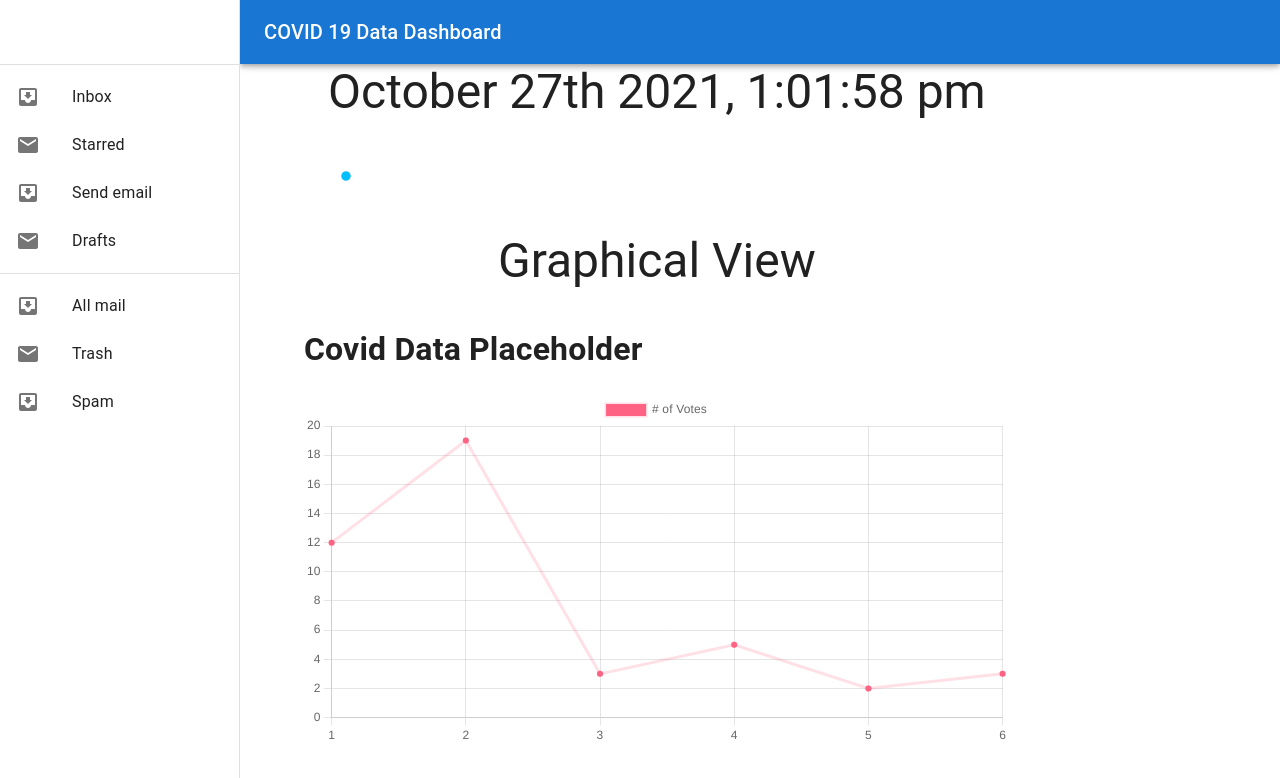
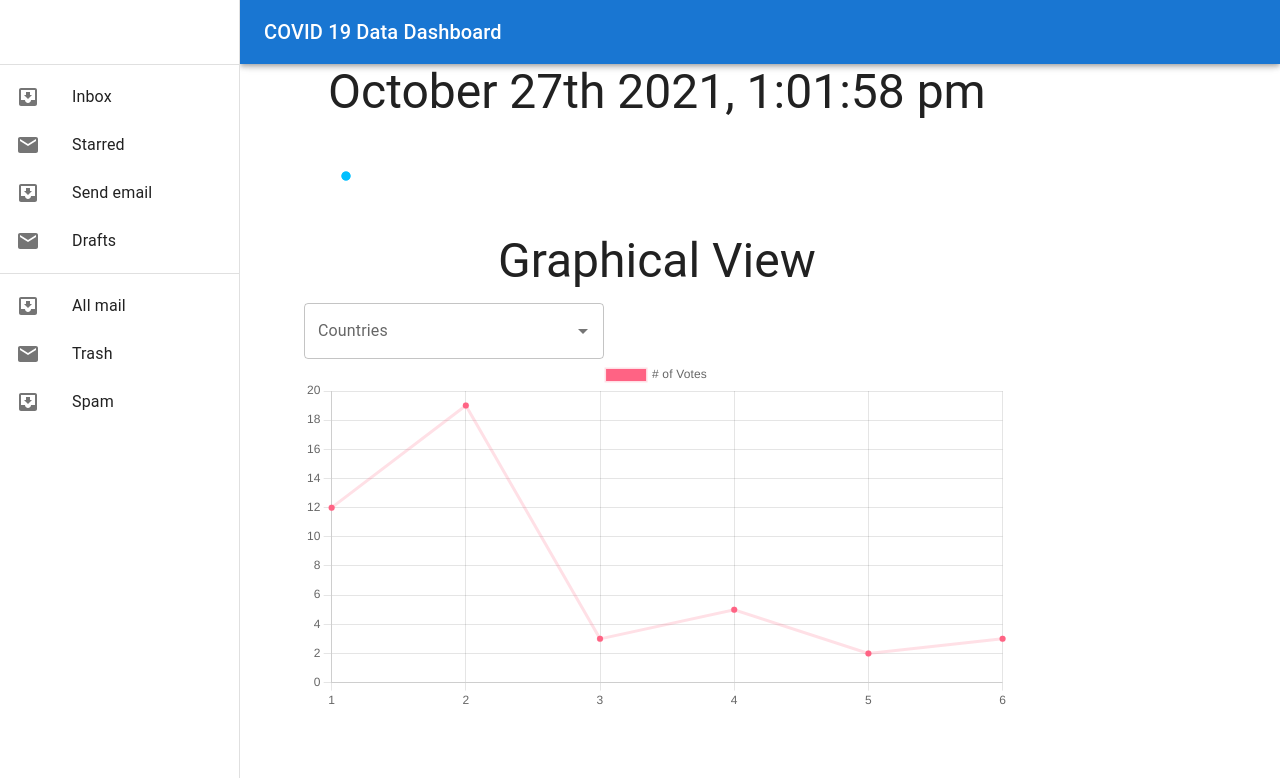
Before and after one commit to gavinev98/CoronaCheckEU, a React (Create React App) app: page / in a window 1280 px wide. Shown: the top 778 px of the page. Built offline with nearby package versions, Linux system fonts and the light colour scheme.

Commit message:
adding input plus api call to retrieve countries.

```diff
--- a/src/api/covidData.js
+++ b/src/api/covidData.js
@@ -1,3 +1,6 @@
 import axios from 'axios';
 
+//export global data via axios call
 export const covidInfections = () => axios.get('https://api.covid19api.com/summary');
+//export call for list of countries supported by api.
+export const covidCountries = () => axios.get('https://api.covid19api.com/countries');
--- a/src/components/Graph/Graph.js
+++ b/src/components/Graph/Graph.js
@@ -1,5 +1,7 @@
 import React from 'react';
 import { Line } from 'react-chartjs-2';
+import TextField from '@mui/material/TextField';
+import Autocomplete from '@mui/material/Autocomplete';
 
 
 const Graph = () => {
@@ -30,7 +32,12 @@ const Graph = () => {
     return (
         <>
         <div className='header'>
-        <h1 className='title'>Covid Data Placeholder</h1>
+        <Autocomplete
+            disablePortal
+            id="countries"
+            sx={{ width: 300, alignItems: 'center' }}
+            renderInput={(params) => <TextField {...params} label="Countries" />}
+        />
 
         </div>
         <Line data={data} options={options} />
```
